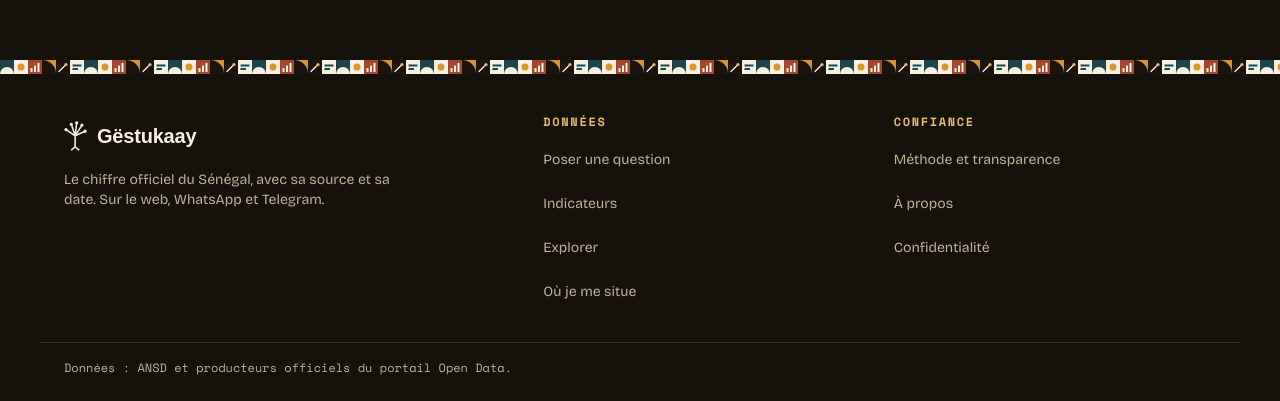
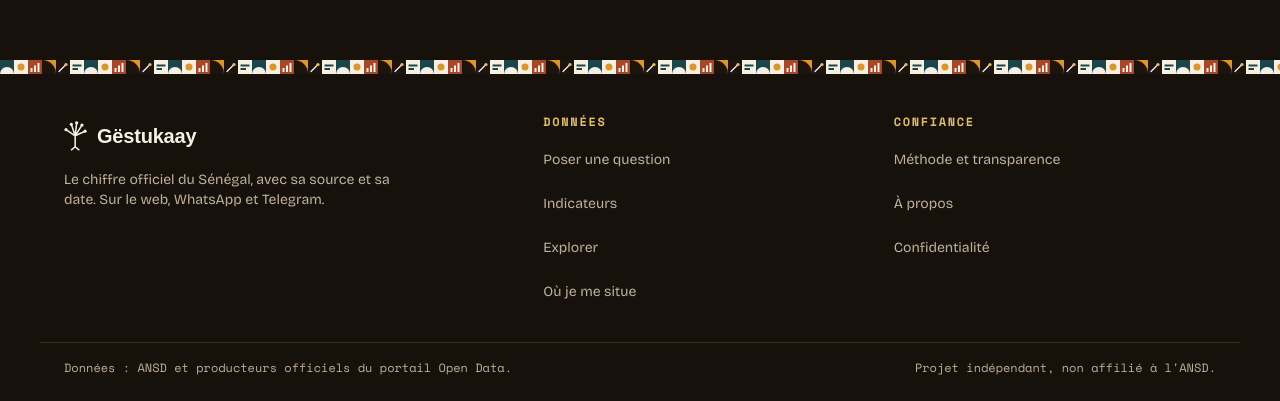
Before and after one commit to TechwithXalifa/gestukaay, a Next.js app in the folder web/: page / in a window 1280 px wide. Shown: the part 3940-4341 px from the top of the page. Built offline with nearby package versions, Linux system fonts and the light colour scheme; no server answers; a web font is replaced by a local one.

Commit message:
feat(web): « Projet indépendant, non affilié à l'ANSD » dans le pied de page (#183)
La page « À propos » ne le dit plus (#181) : c'était la seule mention d'indépendance du site,
qui s'annonce « le chiffre officiel du Sénégal » et cite l'ANSD partout.

```diff
--- a/web/components/Entete.tsx
+++ b/web/components/Entete.tsx
@@ -124,6 +124,7 @@
       </div>
       <div className="pied-bas">
         <p>{adresse ? t("pied.adresse", { adresse: adresse.replace(/^https?:\/\//, "") }) : t("pied.donnees")}</p>
+        <p>{t("pied.independant")}</p>
       </div>
     </footer>
   );
--- a/web/i18n/fr.ts
+++ b/web/i18n/fr.ts
@@ -327,6 +327,8 @@
   "pied.navDonnees": "Données, pied de page",
   "pied.titreConfiance": "Confiance",
   "pied.donnees": "Données : ANSD et producteurs officiels du portail Open Data.",
+  // Seule mention d'indépendance du site depuis le retrait de l'encadré d'« À propos » (#181)
+  "pied.independant": "Projet indépendant, non affilié à l'ANSD.",
   "accueil.socle.titre": "Des chiffres publiés, rien d'autre.",
   "accueil.socle.valeurs": "valeurs officielles",
   "accueil.socle.indicateurs": "indicateurs",
```
